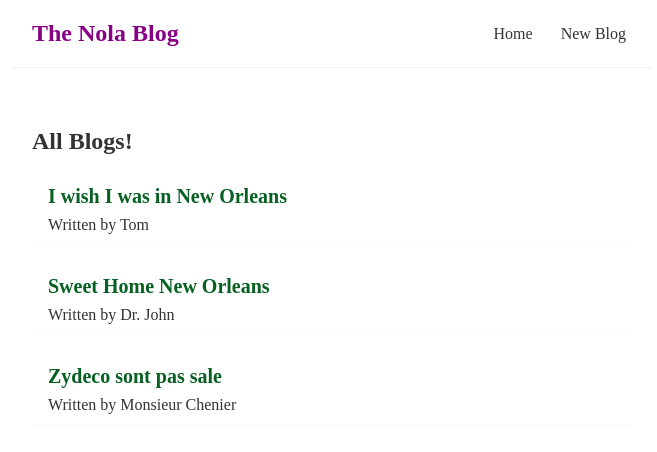
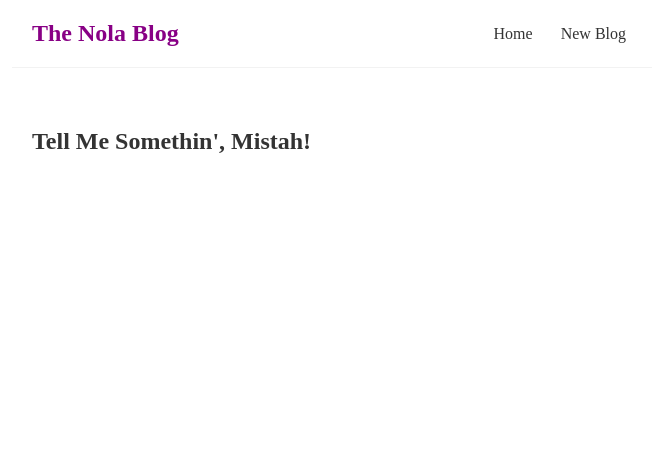
Before and after one commit to SteeshMcK/nola-blog, a React (Create React App) app: page /create in a window 1280 px wide. Shown: the top 452 px of the page, without its empty margins (308-965 px from the left). Built offline with nearby package versions, Linux system fonts and the light colour scheme; data requests are answered from the project's data file; a web font is replaced by a local one.

Commit message:
add create component route and path

```diff
--- a/src/App.js
+++ b/src/App.js
@@ -2,6 +2,7 @@ import './App.css'
 import Navbar from './components/Navbar/Navbar'
 import Home from './components/Home/Home'
 import { BrowserRouter as Router, Route, Switch } from 'react-router-dom'
+import Create from './components/Create/Create'
 
 function App() {
 
@@ -11,8 +12,11 @@ function App() {
         <Navbar />
         <div className='content'>
           <Switch>
-            <Route path='/'>
+            <Route exact path= '/'>
               <Home />
+            </Route>
+            <Route path='/create'>
+              <Create />
             </Route>
           </Switch>
         </div>
--- /dev/null
+++ b/src/components/Create/Create.js
@@ -0,0 +1,9 @@
+const Create = () => {
+    return (
+        <div className='create'>
+            <h2>Tell Me Somethin', Mistah!</h2>
+        </div>
+     );
+}
+
+export default Create;
```
Also changed, not shown: 1 other file (tests, documents, lock files or other folders).
